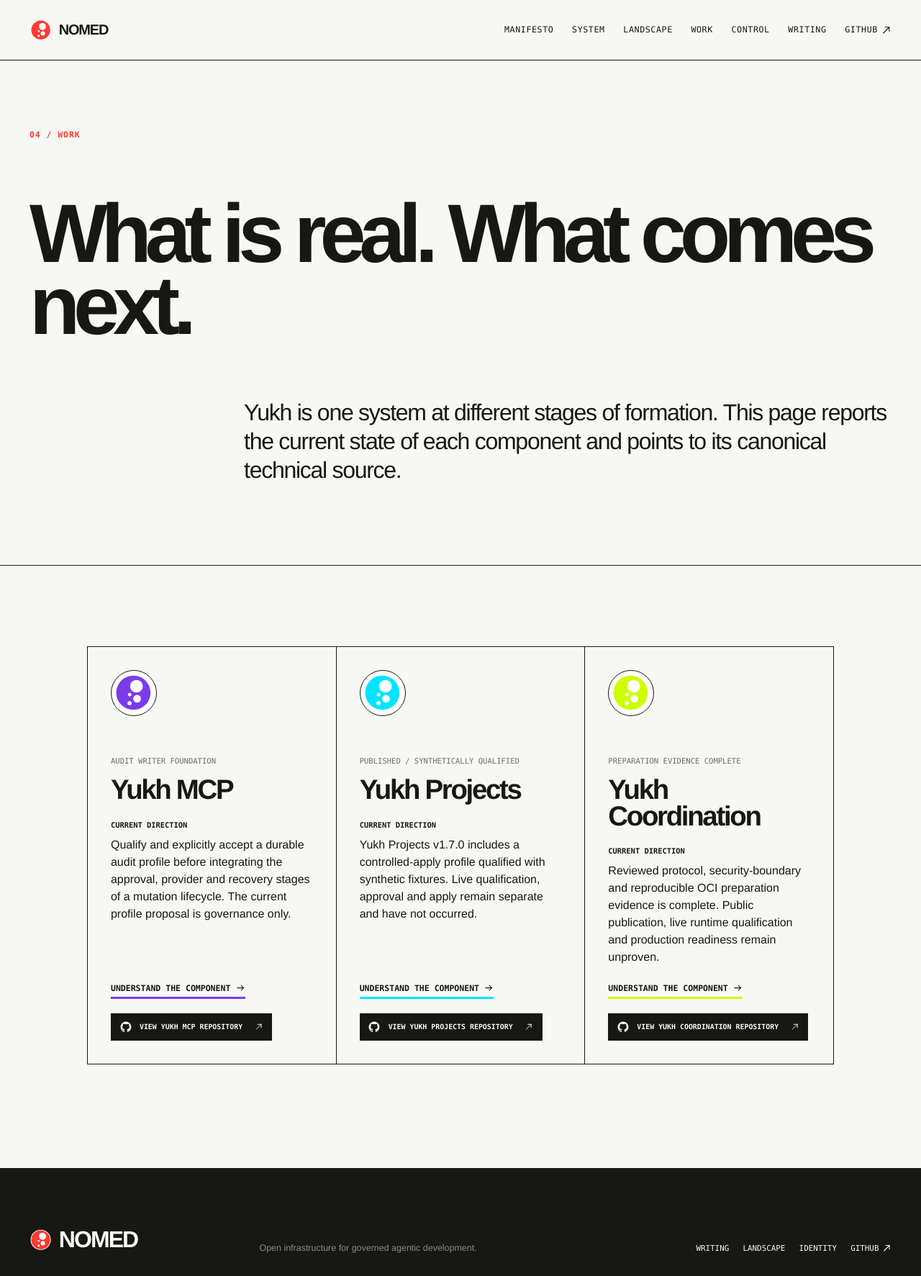
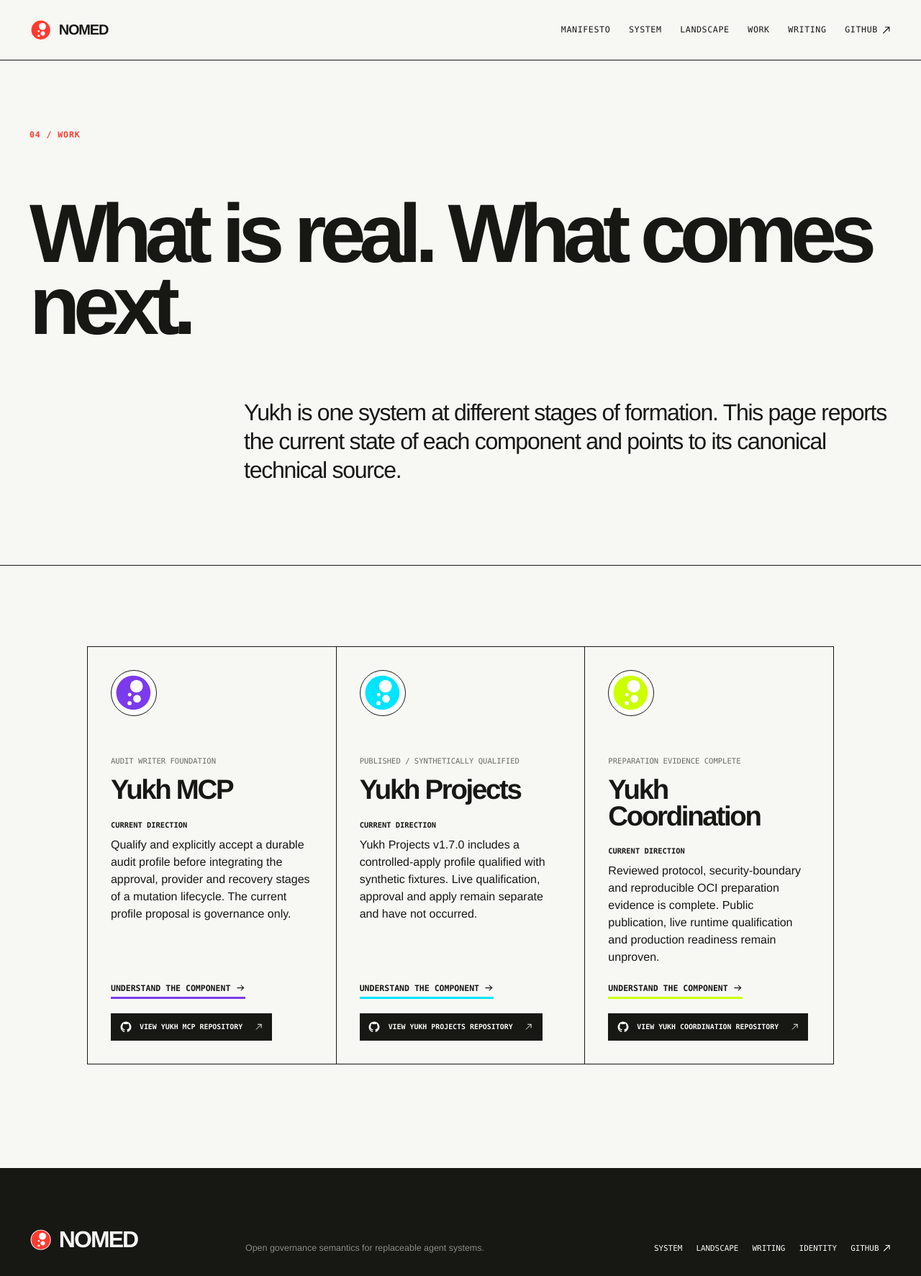
Before and after one commit to nomed/nomed.github.io, a Next.js app: page /work in a window 1280 px wide. Shown: the whole page at 72% size. Built offline with nearby package versions, Linux system fonts and the light colour scheme.

Commit message:
Align primary navigation with current Yukh surface

```diff
--- a/app/components/Navigation.tsx
+++ b/app/components/Navigation.tsx
@@ -39,7 +39,6 @@ export function SiteHeader() {
         <Link href="/system">System</Link>
         <Link href="/landscape">Landscape</Link>
         <Link href="/work">Work</Link>
-        <Link href="/control-plane">Control</Link>
         <Link href="/writing">Writing</Link>
         <a className="nav-external" href="https://github.com/nomed" target="_blank" rel="noreferrer">
           GitHub <ArrowIcon direction="external" />
@@ -56,10 +55,11 @@ export function SiteFooter() {
         <img src="/brand/nomed.svg" alt="" />
         <span>NOMED</span>
       </Link>
-      <p>Open infrastructure for governed agentic development.</p>
+      <p>Open governance semantics for replaceable agent systems.</p>
       <div className="footer-links">
+        <Link href="/system">System</Link>
+        <Link href="/landscape">Landscape</Link>
         <Link href="/writing">Writing</Link>
-        <Link href="/landscape">Landscape</Link>
         <Link href="/brand">Identity</Link>
         <a href="https://github.com/nomed" target="_blank" rel="noreferrer">GitHub <ArrowIcon direction="external" /></a>
       </div>
```
